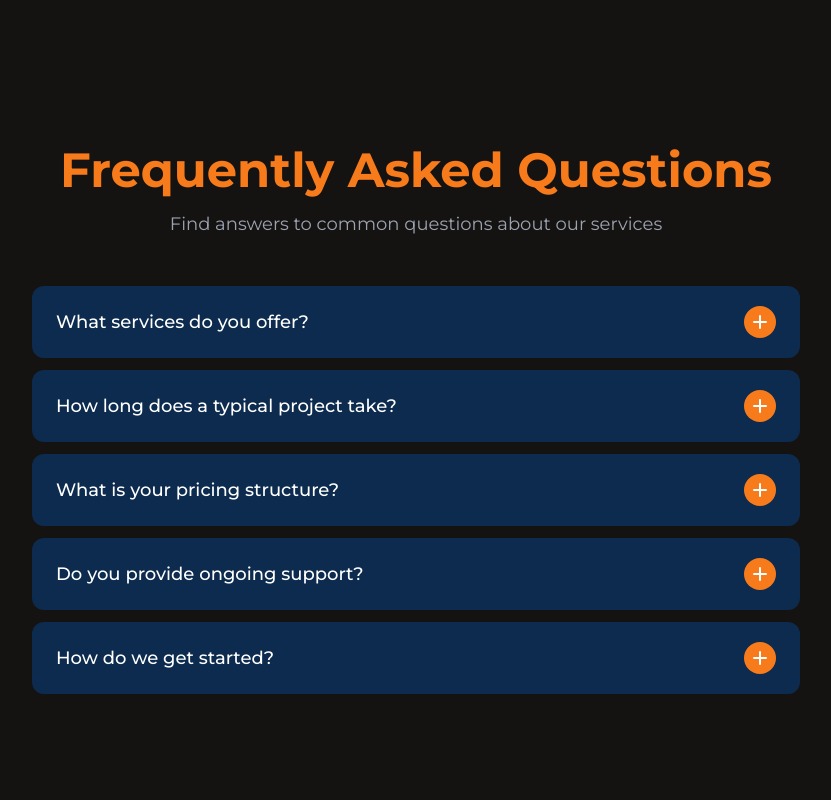
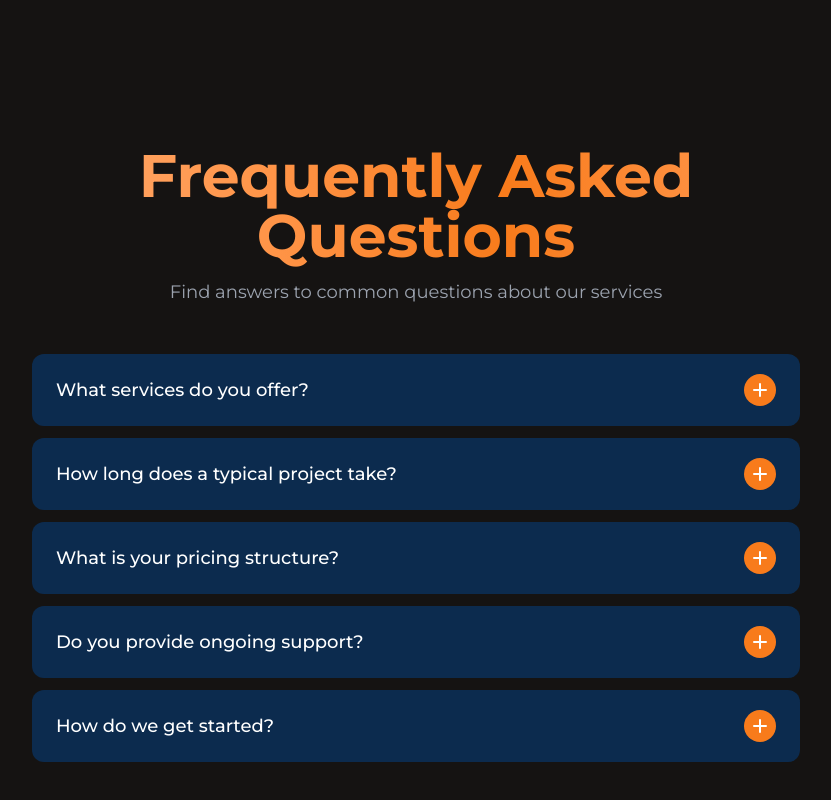
Before and after one commit to KamelMesbahi13/portfolio, a React (Vite) app: page / in a window 1280 px wide. Shown: the part 5629-6429 px from the top of the page, without its empty margins (224-1055 px from the left). Built offline with nearby package versions, Linux system fonts and the light colour scheme.

Commit message:
adding frequently asked questions section

```diff
--- a/src/Components/Questions/Questions.jsx
+++ b/src/Components/Questions/Questions.jsx
@@ -43,9 +43,7 @@ const FAQAccordion = () => {
     <div className="container py-20">
       <div className="max-w-3xl mx-auto">
         <div className="mb-12 text-center">
-          <h2 className="text-4xl md:text-5xl font-bold mb-4 text-[#F87B1B]">
-            Frequently Asked Questions
-          </h2>
+          <h1>Frequently Asked Questions</h1>
           <p className="text-lg text-gray-400">
             Find answers to common questions about our services
           </p>
```
